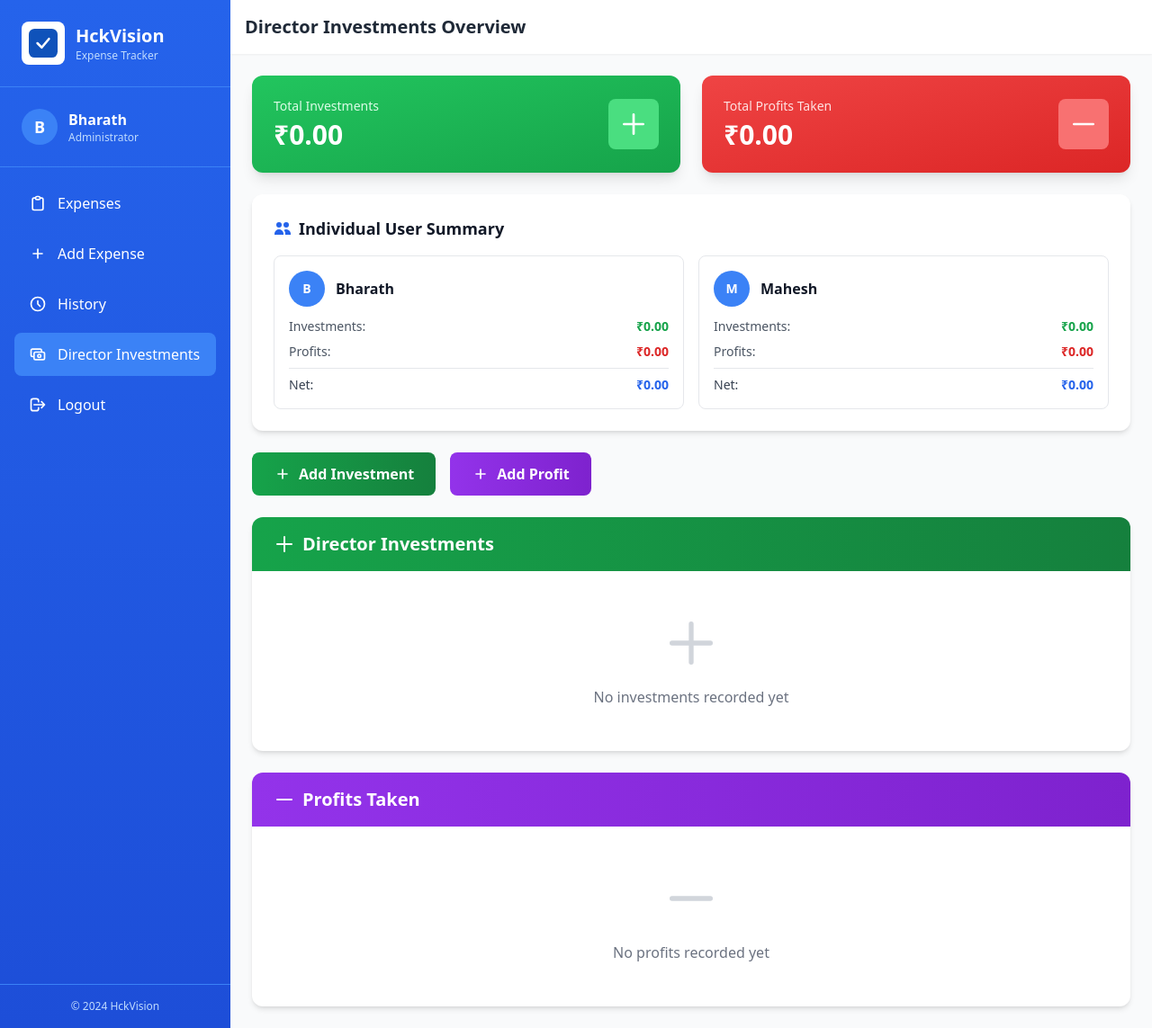
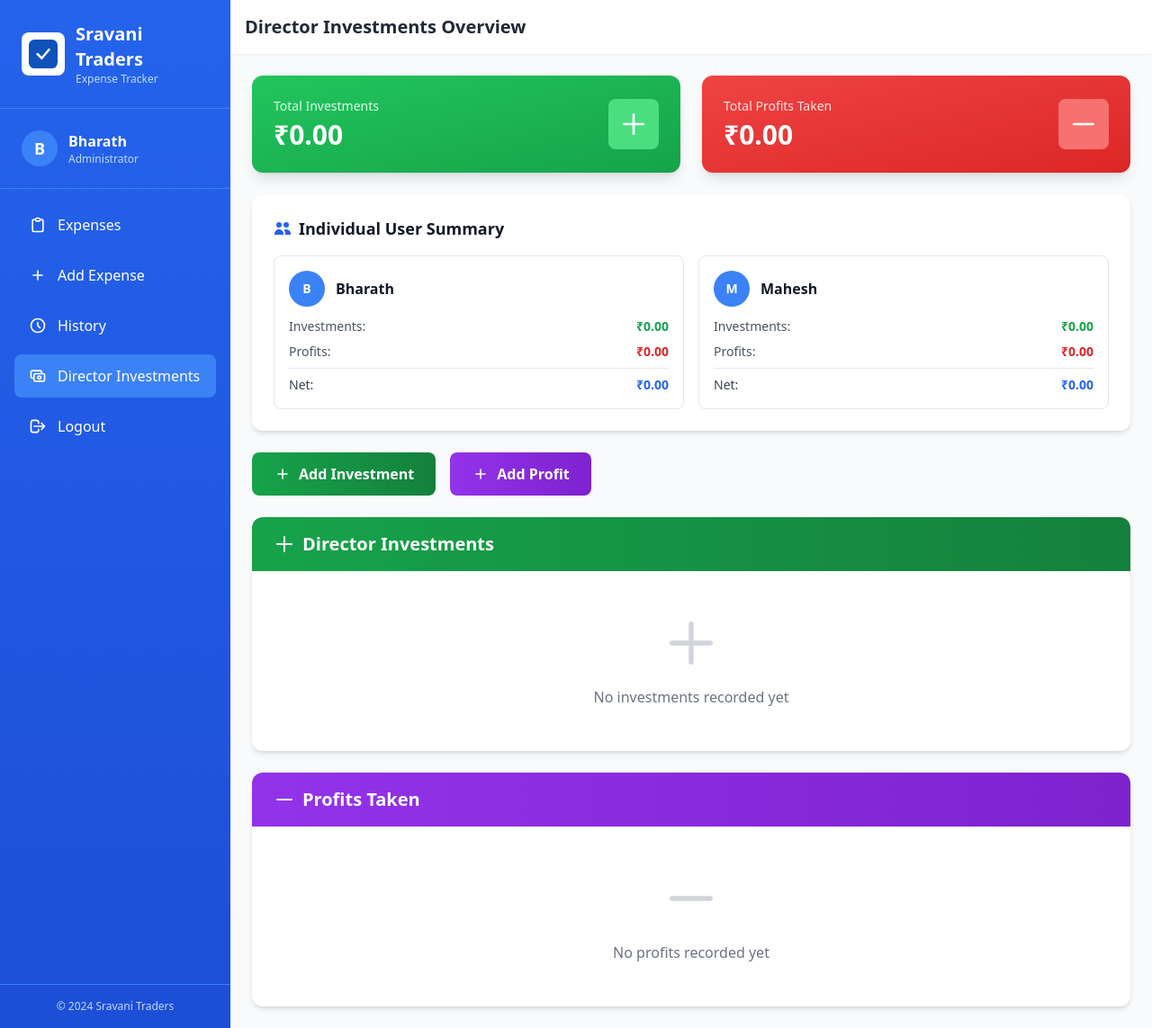
Before and after one commit to MaheshDev-Hck/Expense_Tracker, a Flask app: page /director-investments in a window 1280 px wide. Shown: the whole page at 90% size. Run offline with Flask 3, Linux system fonts and the light colour scheme; the visitor is signed in with stand-in values (Sample User, id 1); data that the repository does not hold is empty; some libraries are stand-ins or nearby versions.

Commit message:
Update director_investments.html

```diff
--- a/templates/director_investments.html
+++ b/templates/director_investments.html
@@ -4,7 +4,7 @@
 <head>
     <meta charset="UTF-8">
     <meta name="viewport" content="width=device-width, initial-scale=1.0">
-    <title>Director Investments - HckVision</title>
+    <title>Director Investments - Sravani Traders</title>
     <script src="https://cdn.tailwindcss.com"></script>
 </head>
 
@@ -24,7 +24,7 @@
                             </svg>
                         </div>
                         <div>
-                            <h1 class="text-xl font-bold">HckVision</h1>
+                            <h1 class="text-xl font-bold">Sravani Traders</h1>
                             <p class="text-xs text-blue-200">Expense Tracker</p>
                         </div>
                     </div>
@@ -90,7 +90,7 @@
                 </nav>
 
                 <div class="p-4 border-t border-blue-500 text-xs text-center text-blue-200">
-                    <p>&copy; 2024 HckVision</p>
+                    <p>&copy; 2024 Sravani Traders</p>
                 </div>
             </div>
         </aside>
```
